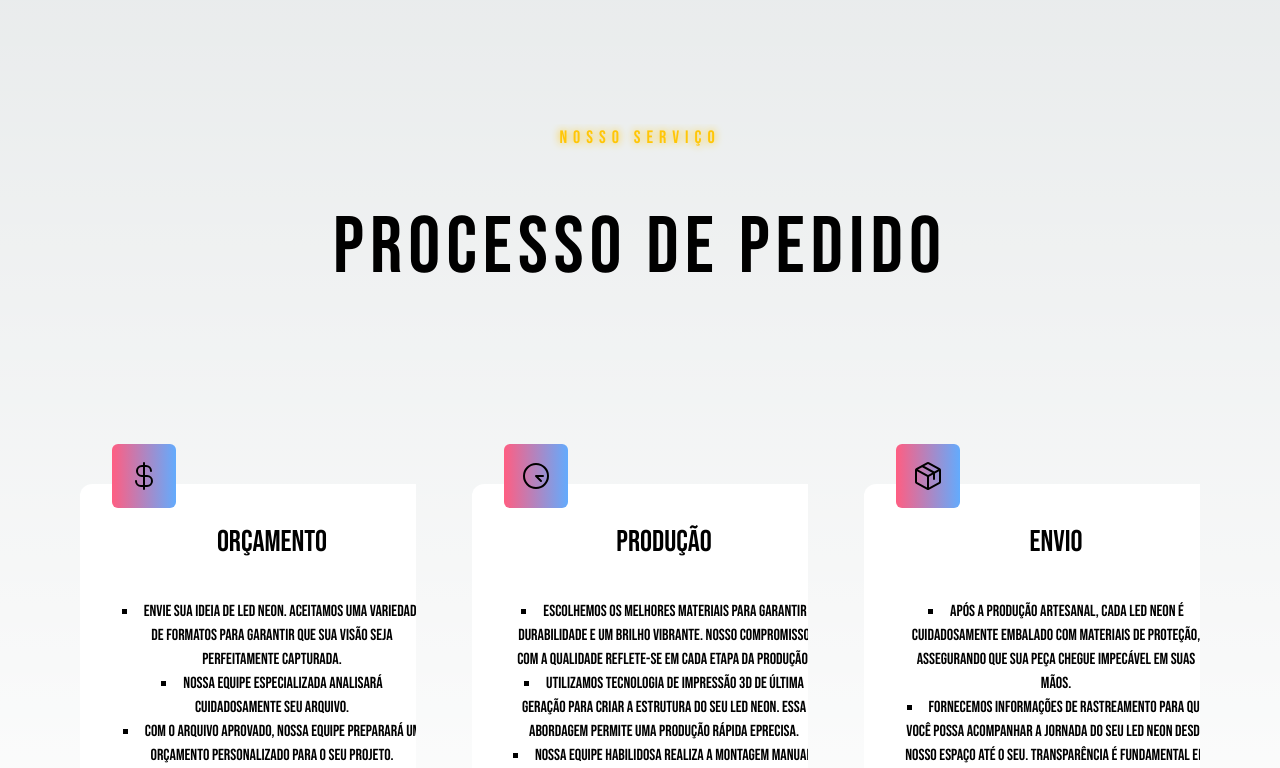
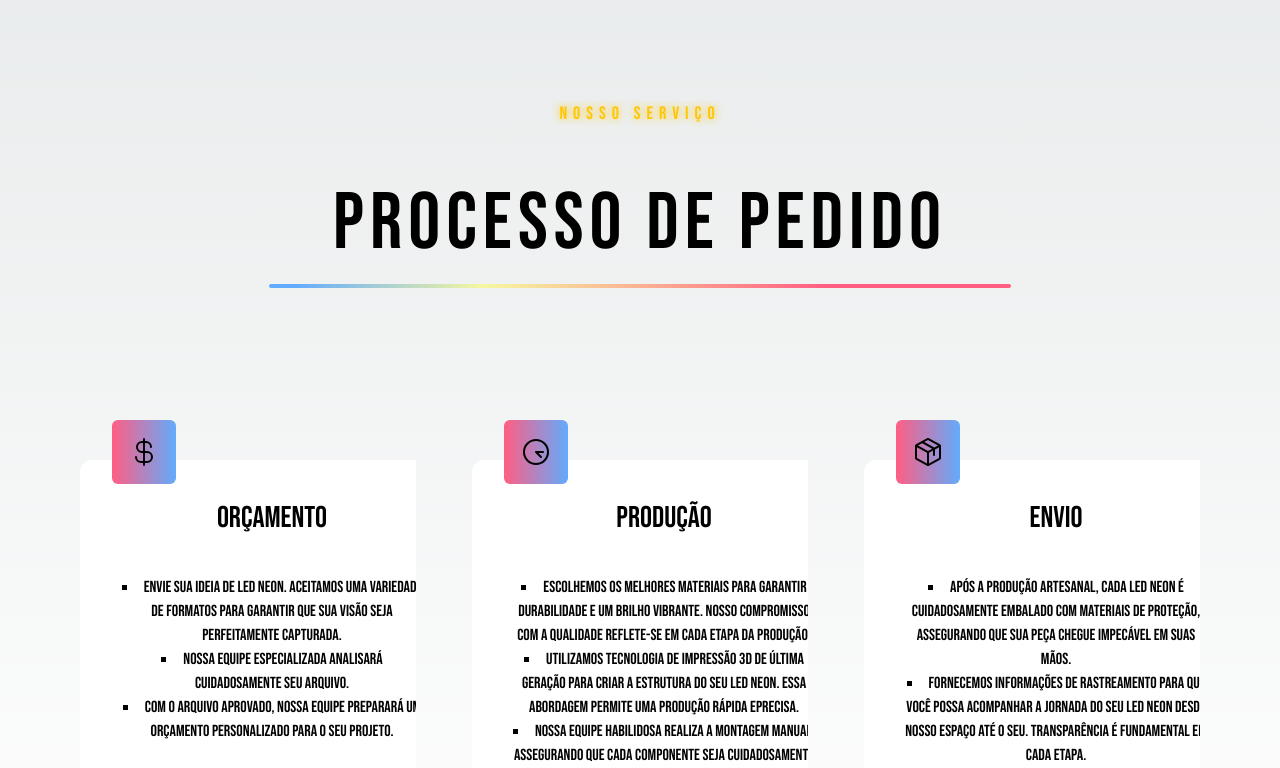
Before and after one commit to omanramalho42/konda-neon, a Next.js app: page / in a window 1280 px wide. Shown: the part 872-1640 px from the top of the page. Built offline with nearby package versions, Linux system fonts and the light colour scheme.

Commit message:
fix:adjusting position frame screen

```diff
--- a/src/screens/Services.tsx
+++ b/src/screens/Services.tsx
@@ -44,7 +44,7 @@ const services:ServicesProps[] = [
 
 const Services:React.FC = () => {
   return (
-    <section className='flex xl:h-[100vh] flex-col justify-center my-10 mx-20 mt-20'>
+    <section className='flex xl:h-[100vh] flex-col justify-center my-10 mx-20 mt-14'>
 
       <Reveal>
         <div className='flex flex-col items-center space-y-9'>
@@ -63,7 +63,7 @@ const Services:React.FC = () => {
         </div>
       </Reveal>
 
-        <div className='flex justify-center mt-20'>
+        <div className='flex justify-center mt-16'>
           <div
             className='grid xl:grid-cols-3 grid-cols-1 gap-14 mt-16 rounded-xl'
           >
```
